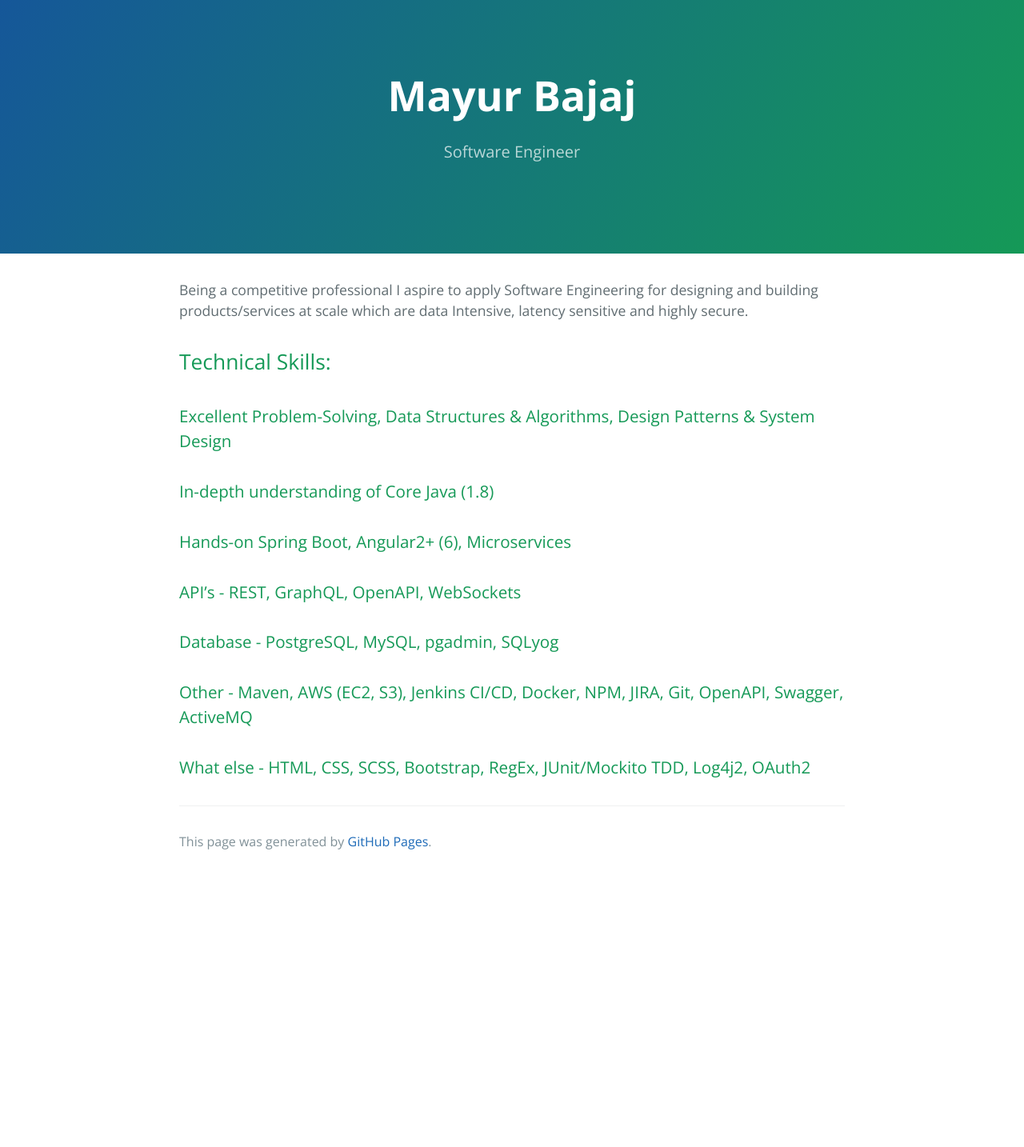
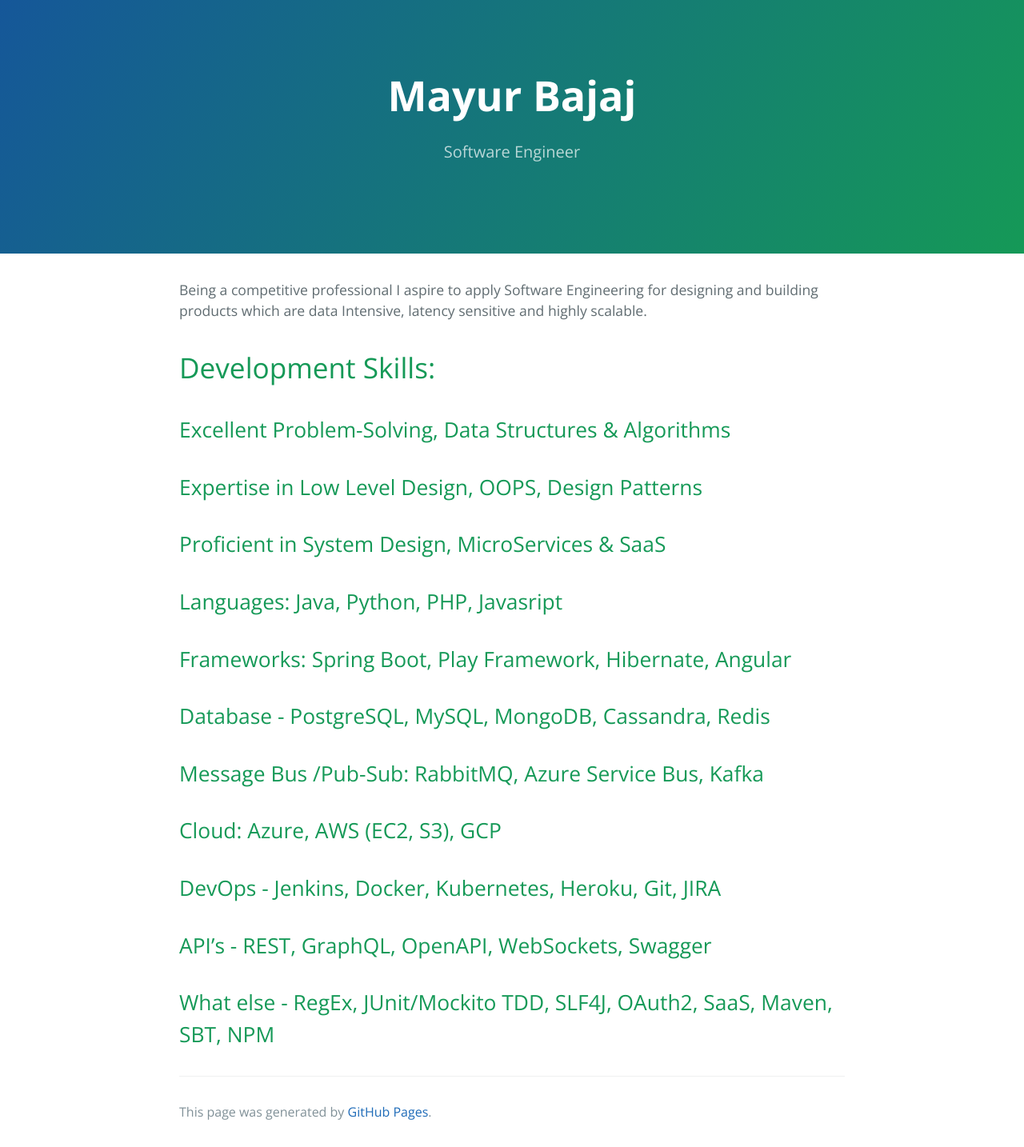
Before and after one commit to mrbajaj/mrbajaj.github.io, a Jekyll site: the page built from index.md, in a window 1280 px wide. Shown: the whole page at 80% size. Built offline with Jekyll 4.4.1, drawn with Linux system fonts in a browser that asks for light colours; before the commit the page ends 1096 px from its top, so only the background shows below that.

Commit message:
Update index.md

```diff
--- a/index.md
+++ b/index.md
@@ -2,13 +2,17 @@
 layout: default
 ---
 
-Being a competitive professional I aspire to apply Software Engineering for designing and building products/services at scale which are data Intensive, latency sensitive and highly secure.
+Being a competitive professional I aspire to apply Software Engineering for designing and building products which are data Intensive, latency sensitive and highly scalable.
 
-## Technical Skills:
-### Excellent Problem-Solving, Data Structures & Algorithms, Design Patterns & System Design
-### In-depth understanding of Core Java (1.8)
-### Hands-on Spring Boot, Angular2+ (6), Microservices
-### API's - REST, GraphQL, OpenAPI, WebSockets
-### Database - PostgreSQL, MySQL, pgadmin, SQLyog
-### Other - Maven, AWS (EC2, S3), Jenkins CI/CD, Docker, NPM, JIRA, Git, OpenAPI, Swagger, ActiveMQ
-### What else - HTML, CSS, SCSS, Bootstrap, RegEx, JUnit/Mockito TDD, Log4j2, OAuth2
+# Development Skills:
+## Excellent Problem-Solving, Data Structures & Algorithms
+## Expertise in Low Level Design, OOPS, Design Patterns
+## Proficient in System Design, MicroServices & SaaS
+## Languages: Java, Python, PHP, Javasript
+## Frameworks: Spring Boot, Play Framework, Hibernate, Angular
+## Database - PostgreSQL, MySQL, MongoDB, Cassandra, Redis
+## Message Bus /Pub-Sub: RabbitMQ, Azure Service Bus, Kafka
+## Cloud: Azure, AWS (EC2, S3), GCP
+## DevOps - Jenkins, Docker, Kubernetes, Heroku, Git, JIRA
+## API's - REST, GraphQL, OpenAPI, WebSockets, Swagger
+## What else - RegEx, JUnit/Mockito TDD, SLF4J, OAuth2, SaaS, Maven, SBT, NPM
```
